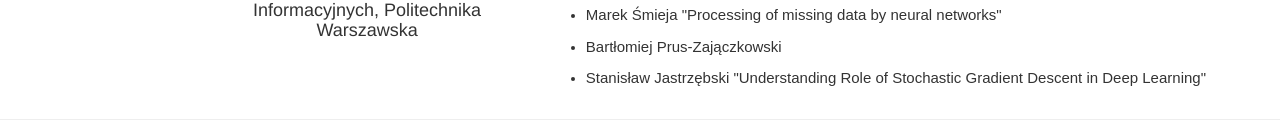
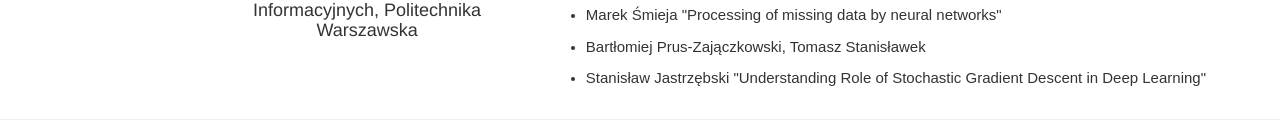
Before and after one commit to mi2-warsaw/MI2_UJ_Seminarium_webpage, a plain HTML site: page meetings.html in a window 1280 px wide. Shown: the part 309-435 px from the top of the page. Drawn offline with Linux system fonts and the light colour scheme.

Commit message:
Update meetings.html

```diff
--- a/meetings.html
+++ b/meetings.html
@@ -51,7 +51,7 @@
 			  <li><p class="prez">Przemysław Spurek "Generative autoencoder" <a href="presentations/prez.pdf">(pdf)</a></p></li>
 			  <li><p class="prez">Alicja Gosiewska, Przemysław Biecek</p></li>
 			  <li><p class="prez">Marek Śmieja "Processing of missing data by neural networks"</p></li>
-			  <li><p class="prez">Bartłomiej Prus-Zajączkowski</p></li>
+			  <li><p class="prez">Bartłomiej Prus-Zajączkowski, Tomasz Stanisławek</p></li>
 			  <li><p class="prez">Stanisław Jastrzębski "Understanding Role of Stochastic Gradient Descent in Deep Learning"</p></li>
 			</ul>
 		</div>
```
